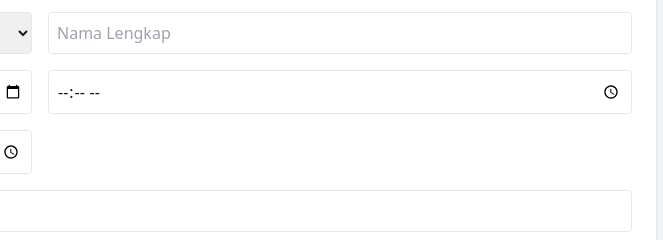
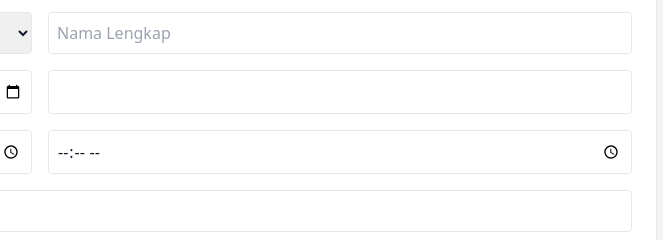
Before and after one commit to Djaliyah/PT.WPP, a plain HTML site: page Form Lembur.html in a window 1280 px wide. Shown: the part 196-436 px from the top of the page, 600-1263 px from the left. Drawn offline with nearby package versions, Linux system fonts and the light colour scheme.

Commit message:
Update Form Lembur.html

```diff
--- a/Form Lembur.html
+++ b/Form Lembur.html
@@ -24,6 +24,7 @@
         </select>
         <input type="text" id="namaLengkap" placeholder="Nama Lengkap" class="border p-2 rounded" readonly required />
         <input type="date" id="tanggal" class="border p-2 rounded" required />
+        <input type="text" id="Pemberi Kerja" class="border p-2 rounded" required />
         <input type="time" id="jamMulai" class="border p-2 rounded" required />
         <input type="time" id="jamSelesai" class="border p-2 rounded" required />
         <input type="text" id="keterangan" placeholder="Keterangan" class="col-span-full border p-2 rounded" />
```
